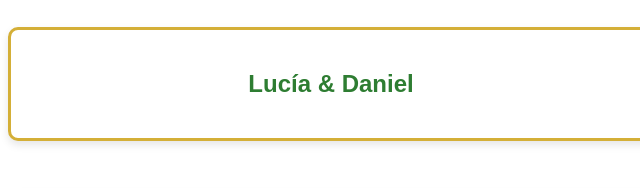
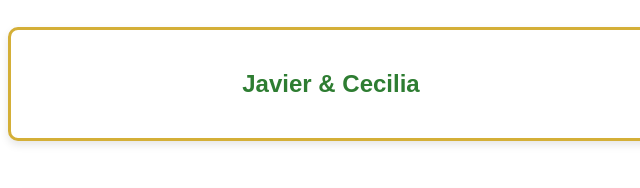
Before and after one commit to PacoJavoMx/javiyceciporsiempre, a plain HTML site: page index.html in a window 1280 px wide. Shown: the part 306-494 px from the top of the page, 309-949 px from the left. Drawn offline with Linux system fonts and the light colour scheme.

Commit message:
actualizando nombre de novios

```diff
--- a/index.html
+++ b/index.html
@@ -22,7 +22,7 @@
     </section>
 
     <section id="novios" class="container">
-        <h2>Lucía & Daniel</h2>
+        <h2>Javier & Cecilia</h2>
     </section>
 
     <section id="evento" class="container">
```
